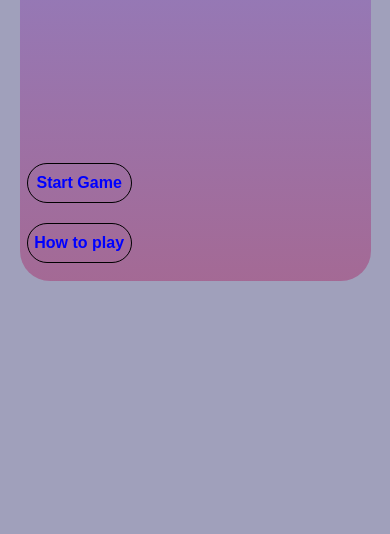
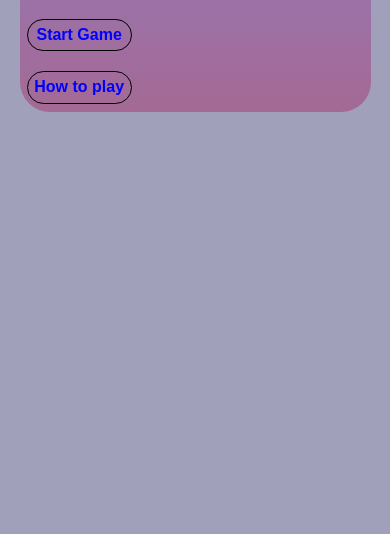
Before and after one commit to azam-jafarisales/tictactoe, a plain HTML site: page index.html in a window 390 px wide. Shown: the part 370-904 px from the top of the page. Drawn offline with Linux system fonts and the light colour scheme.

Commit message:
last edit

```diff
--- a/asset/css file/style.css
+++ b/asset/css file/style.css
@@ -76,13 +76,13 @@ a {
 @media(max-width:768px) {
 
     .wrapper {
-        height:70%;
+        height: 50%;
         width: 90%;
         margin: 60px auto;
         flex-direction: column;
         align-items: center;
         padding: 0 30px;
-        justify-content: space-between;
+        justify-content: flex-start;
         position: relative;
     }
 
@@ -99,11 +99,11 @@ a {
 
 
     .wrapper div:last-child {
+        height: 20%;
         position: absolute;
         left: 2%;
-        bottom: 3%;
+        bottom: 2%;
         gap: 20px;
-        justify-content: flex-end;
         align-items: flex-start;
     }
 
@@ -174,10 +174,6 @@ a {
 
 @media(min-width:1200px) and (max-width:1600px) {
 
-    /* body {
-        height: auto;
-    } */
-
     .wrapper {
         height: 80%;
         width: 70%;
```
